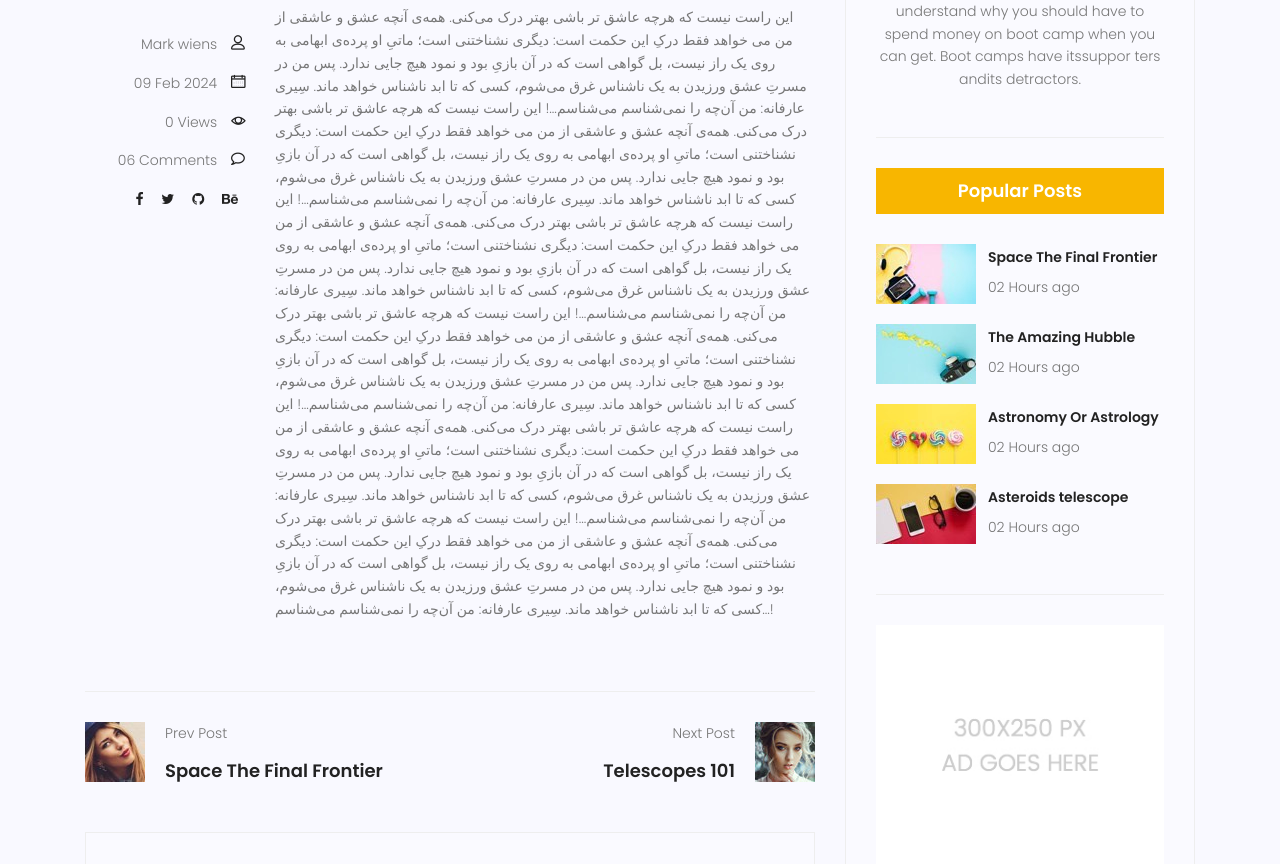
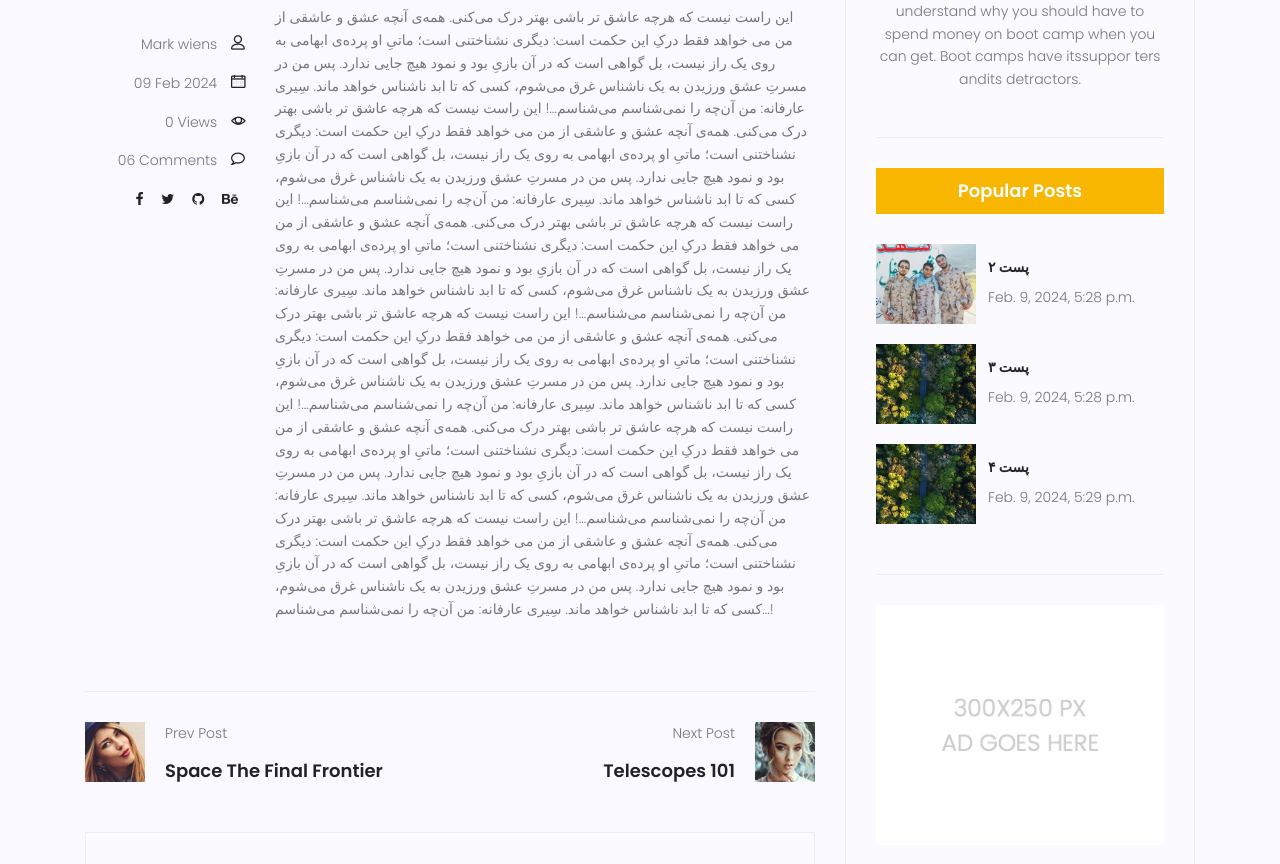
Before and after one commit to malekian78/dj_site1, a Django app: page /blog/single/4 in a window 1280 px wide. Shown: the part 851-1715 px from the top of the page. Run offline with Django 4.2, Linux system fonts and the light colour scheme; data comes from the database, SQL or seed files in the repository; some libraries are stand-ins or nearby versions.

Commit message:
inclusion tag for last3posts in sideBar

```diff
--- a/blog/templatetags/blog_tags.py
+++ b/blog/templatetags/blog_tags.py
@@ -22,6 +22,12 @@ def myFilter(value,num=30):
     return value[:num]
 
 @register.inclusion_tag('last3posts.html')
+def test_last3posts():
+    posts = Post.objects.filter(status=1).order_by('published_date')[:3]
+    return {'posts': posts}
+#!________________________________________________
+#! مقدار ۳ تا پست آخر
+@register.inclusion_tag('blog/last3blog.html')
 def last3posts():
     posts = Post.objects.filter(status=1).order_by('published_date')[:3]
     return {'posts': posts}
--- a/static/css/main.css
+++ b/static/css/main.css
@@ -3656,6 +3656,9 @@ body.mobile-nav-active #mobile-nav-toggle {
 
 .widget-wrap .popular-post-widget .popular-post-list .thumb img {
   width: 100%;
+  width: 100px;
+  height: 80px;
+  object-fit: cover;
 }
 
 .widget-wrap .popular-post-widget .single-post-list {
--- a/templates/blog/blog-single.html
+++ b/templates/blog/blog-single.html
@@ -1,6 +1,7 @@
 {% extends "base.html" %}
 {% load static %}
 {% block content %}
+{% load blog_tags %}
 	<!-- start banner Area -->
 	<section class="relative about-banner">
 		<div class="overlay overlay-bg"></div>
@@ -214,47 +215,8 @@
 
 						{% include 'blog/blog-writer.html' %}
 
-						<div class="single-sidebar-widget popular-post-widget">
-							<h4 class="popular-title">Popular Posts</h4>
-							<div class="popular-post-list">
-								<div class="single-post-list d-flex flex-row align-items-center">
-									<div class="thumb">
-										<img class="img-fluid" src="{% static 'img/blog/pp1.jpg' %}" alt="">
-									</div>
-									<div class="details">
-										<a href="blog-single.html"><h6>Space The Final Frontier</h6></a>
-										<p>02 Hours ago</p>
-									</div>
-								</div>
-								<div class="single-post-list d-flex flex-row align-items-center">
-									<div class="thumb">
-										<img class="img-fluid" src="{% static 'img/blog/pp2.jpg' %}" alt="">
-									</div>
-									<div class="details">
-										<a href="blog-single.html"><h6>The Amazing Hubble</h6></a>
-										<p>02 Hours ago</p>
-									</div>
-								</div>
-								<div class="single-post-list d-flex flex-row align-items-center">
-									<div class="thumb">
-										<img class="img-fluid" src="{% static 'img/blog/pp3.jpg' %}" alt="">
-									</div>
-									<div class="details">
-										<a href="blog-single.html"><h6>Astronomy Or Astrology</h6></a>
-										<p>02 Hours ago</p>
-									</div>
-								</div>
-								<div class="single-post-list d-flex flex-row align-items-center">
-									<div class="thumb">
-										<img class="img-fluid" src="{% static 'img/blog/pp4.jpg' %}" alt="">
-									</div>
-									<div class="details">
-										<a href="blog-single.html"><h6>Asteroids telescope</h6></a>
-										<p>02 Hours ago</p>
-									</div>
-								</div>
-							</div>
-						</div>
+						{% last3posts %}
+
 						<div class="single-sidebar-widget ads-widget">
 							<a href="#"><img class="img-fluid" src="{% static 'img/blog/ads-banner.jpg' %}" alt=""></a>
 						</div>
--- /dev/null
+++ b/templates/blog/last3blog.html
@@ -0,0 +1,17 @@
+{% load static %}
+<div class="single-sidebar-widget popular-post-widget">
+    <h4 class="popular-title">Popular Posts</h4>
+    <div class="popular-post-list">
+        {% for post in posts %}
+            <div class="single-post-list d-flex flex-row align-items-center">
+                <div class="thumb">
+                    <img class="img-fluid" src="{{post.image.url}}" alt="">
+                </div>
+                <div class="details">
+                    <a href="{% url 'blog:single' post_id=post.id %}"><h6>{{post.title}}</h6></a>
+                    <p>{{post.published_date}}</p>
+                </div>
+            </div>
+        {% endfor %}
+    </div>
+</div>
--- a/templates/myblog/index.html
+++ b/templates/myblog/index.html
@@ -21,6 +21,6 @@
         <p>{{post.content|myFilter:20}}</p>
     {% endfor %}
     {% comment %} !___________ {% endcomment %}
-    {% last3posts %}
+    {% test_last3posts %}
 </body>
 </html>
```
Also changed, not shown: templates/blog/blog-home.html (+2 -41 lines).
